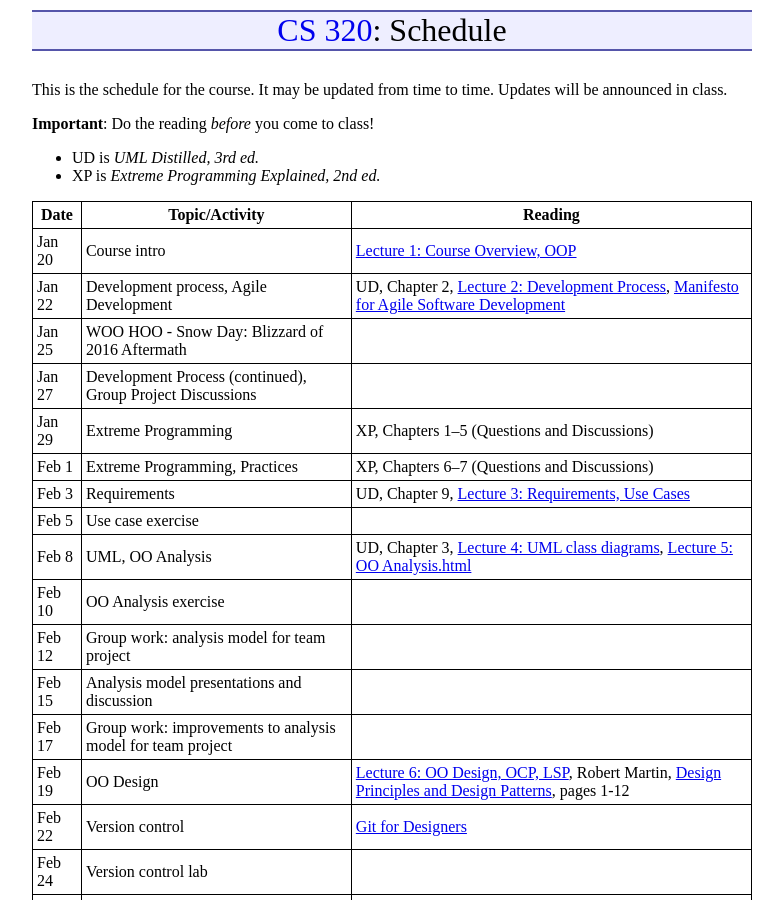
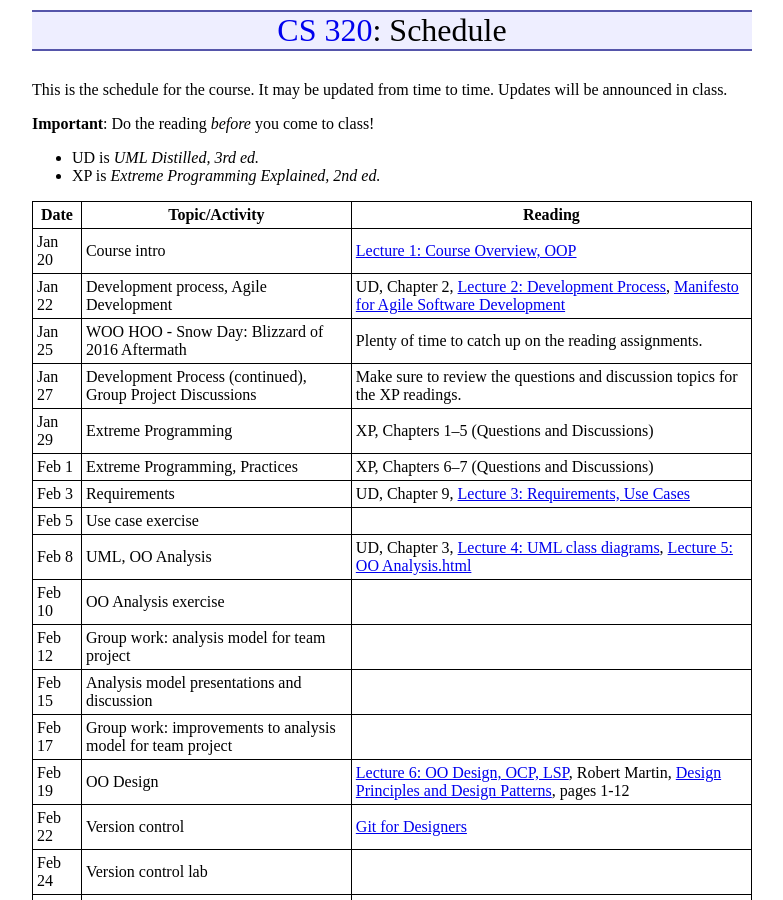
Before and after one commit to ycpcs/cs320-spring2016, a Jekyll site: the page built from schedule.md, in a window 1280 px wide and 900 px high. Shown: the whole window, without its empty margins (248-1031 px from the left). Built offline with Jekyll 4.4.1, drawn with Linux system fonts in a browser that asks for light colours; Markdown is read by kramdown in place of the engine named in the settings.

Commit message:
schedule updates due to snow day

```diff
--- a/schedule.md
+++ b/schedule.md
@@ -14,8 +14,8 @@ Date | Topic/Activity | Reading
 ---- | -------------- | -------
 Jan 20 | Course intro | [Lecture 1: Course Overview, OOP](lectures/lecture01.html)
 Jan 22 | Development process, Agile Development | UD, Chapter 2, [Lecture 2: Development Process](lectures/lecture02.html), [Manifesto for Agile Software Development](http://www.agilemanifesto.org/)
-Jan 25 | WOO HOO - Snow Day: Blizzard of 2016 Aftermath
-Jan 27 | Development Process (continued), Group Project Discussions
+Jan 25 | WOO HOO - Snow Day: Blizzard of 2016 Aftermath | Plenty of time to catch up on the reading assignments.
+Jan 27 | Development Process (continued), Group Project Discussions | Make sure to review the questions and discussion topics for the XP readings.
 Jan 29 | Extreme Programming | XP, Chapters 1&ndash;5 (Questions and Discussions)
 Feb 1 | Extreme Programming, Practices | XP, Chapters 6&ndash;7 (Questions and Discussions)
 Feb 3 | Requirements | UD, Chapter 9, [Lecture 3: Requirements, Use Cases](lectures/lecture03.html)
```
